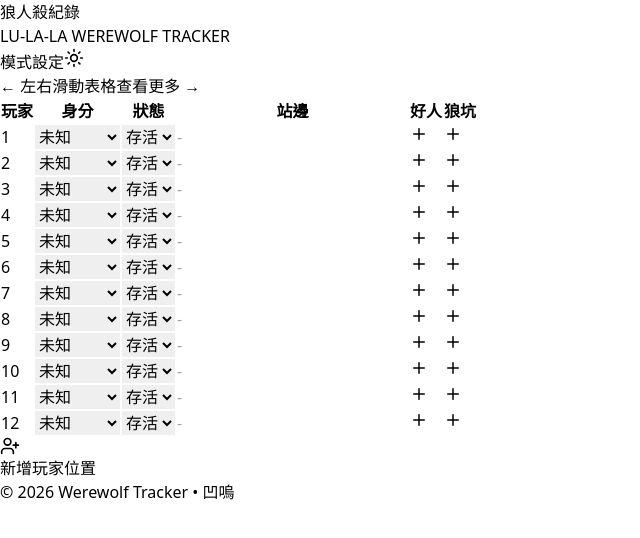
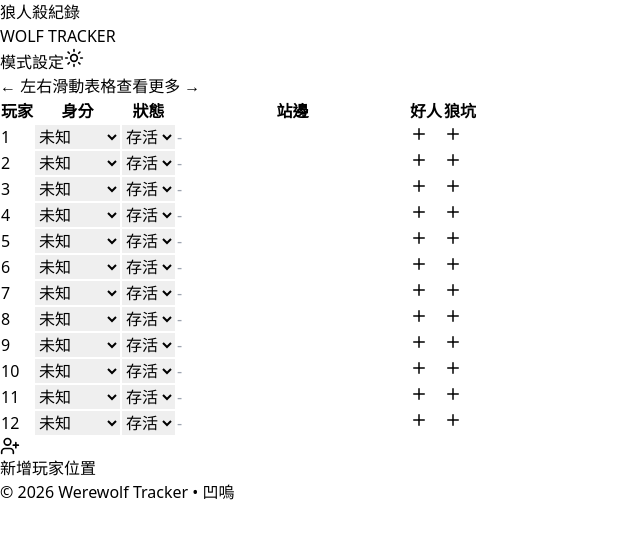
Before and after one commit to We1ce/owo_werewolf, a React (Vite) app: page / in a window 1280 px wide. Shown: the top 538 px of the page, without its empty margins (0-640 px from the left). Built offline with nearby package versions, Linux system fonts and the light colour scheme; the HTML template or start-up script is replaced by a standard one.

Commit message:
Update App.jsx

```diff
--- a/src/App.jsx
+++ b/src/App.jsx
@@ -150,7 +150,7 @@ export default function App() {
           <h1 className="text-3xl font-black tracking-tighter bg-gradient-to-r from-blue-500 to-purple-500 bg-clip-text text-transparent">
             狼人殺紀錄
           </h1>
-          <p className="text-xs opacity-50 font-medium">LU-LA-LA WEREWOLF TRACKER</p>
+          <p className="text-xs opacity-50 font-medium">WOLF TRACKER</p>
         </div>
         <div className="flex gap-3">
           <button
```
